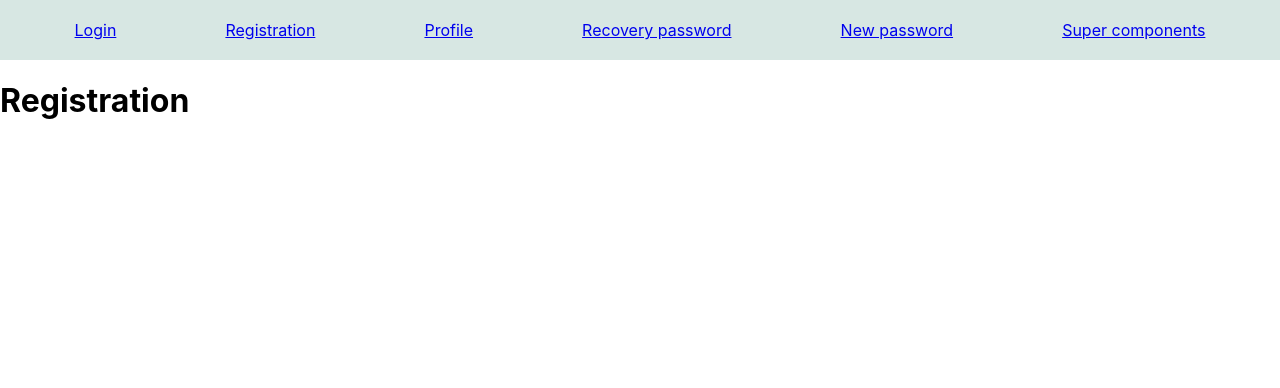
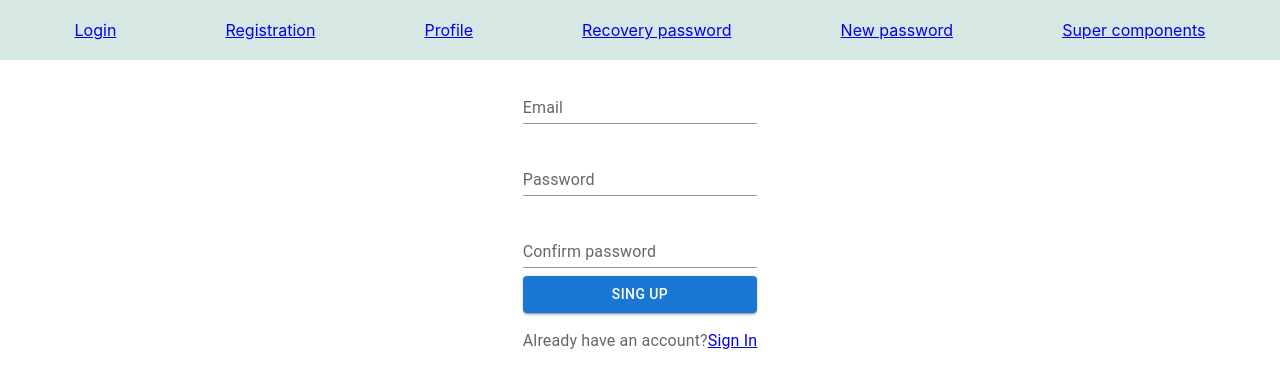
Before and after one commit to AntohaBr/Cards, a React (Create React App) app: page /registration in a window 1280 px wide. Shown: the top 388 px of the page. Built offline with nearby package versions, Linux system fonts and the light colour scheme.

Commit message:
feat: add form registration

```diff
--- a/src/app/App.tsx
+++ b/src/app/App.tsx
@@ -20,10 +20,10 @@ export const App = () => {
                     <Route path='/registration' element={<Registration/>}/>
                     <Route path='/profile' element={<Profile/>}/>
                     <Route path='/recoveryPassword' element={<RecoveryPassword/>}/>
-                    {/*<Route path='/newPassword' element={<NewPassword/>}/>*/}
-                    {/*<Route path='/404' element={<Error404/>}/>*/}
+                    <Route path='/newPassword' element={<NewPassword/>}/>
+                    <Route path='/404' element={<Error404/>}/>
                     <Route path='*' element={<Navigate to={'/404'}/>}/>
-                    {/*<Route path='/superComponents' element={<SuperComponents/>}/>*/}
+                    <Route path='/superComponents' element={<SuperComponents/>}/>
                 </Routes>
             </div>
         </BrowserRouter>
--- a/src/components/registration/Registration.tsx
+++ b/src/components/registration/Registration.tsx
@@ -1,9 +1,97 @@
 import React from 'react';
+import {
+    Button,
+    FormControl,
+    FormGroup,
+    FormLabel,
+    Grid,
+    TextField
+} from "@mui/material";
+import {useFormik} from "formik";
 
-export const Registration = (props:{}) =>{
-    return(
-        <div>
-            <h1>Registration </h1>
-        </div>
+
+export const Registration = (props: {}) => {
+
+    const formik = useFormik({
+        initialValues: {
+            email: '',
+            password: '',
+            confirmPassword: ''
+        },
+
+        // validate: (values) => {
+        //     const errors: FormikErrorType = {}
+        //     if (!values.email) {
+        //         errors.email = 'Required'
+        //     } else if (!/^[A-Z0-9._%+-]+@[A-Z0-9.-]+\.[A-Z]{2,4}$/i.test(values.email)) {
+        //         errors.email = 'Invalid email address'
+        //     }
+        //     if (!values.password) {
+        //         errors.password = 'Required'
+        //     } else if (values.password.length < 6) {
+        //         errors.password = 'Should be more symbols'
+        //     } else if (values.confirmPassword !== values.password) {
+        //         errors.confirmPassword = 'The password is not confirmed. Check that the password and its confirmation match'
+        //     }
+        //     return errors
+        // },
+
+        onSubmit: values => {
+            alert(JSON.stringify(values));
+        },
+    })
+
+    return (
+        <Grid container justifyContent={'center'}>
+            <Grid item justifyContent={'center'}>
+                <form onSubmit={formik.handleSubmit}>
+                    <FormControl>
+                        <FormGroup>
+                            <TextField
+                                label='Email'
+                                variant='standard'
+                                margin='normal'
+                                name='email'
+                                onChange={formik.handleChange}
+                                value={formik.values.email}
+                            />
+                            <TextField
+                                type='Password'
+                                label="Password"
+                                variant="standard"
+                                margin='normal'
+                                name='password'
+                                onChange={formik.handleChange}
+                                value={formik.values.password}
+                            />
+                            <TextField
+                                type='Password'
+                                label='Confirm password'
+                                variant='standard'
+                                margin='normal'
+                                name='confirmPassword'
+                                onChange={formik.handleChange}
+                                value={formik.values.confirmPassword}
+                            />
+                            <Button type={'submit'} variant={'contained'} color={'primary'}>Sing Up</Button>
+                        </FormGroup>
+                        <FormLabel>
+                            <p>Already have an account?
+                                <a href={'/login'} target={'_self'}>Sign In</a>
+                            </p>
+                        </FormLabel>
+                    </FormControl>
+                </form>
+            </Grid>
+        </Grid>
     )
 }
+
+
+//type
+
+type FormikErrorType = {
+    email?: string,
+    password?: string,
+    confirmPassword?: string
+}
```
Also changed, not shown: package.json (+2 -17 lines), 1 other file (tests, documents, lock files or other folders).
